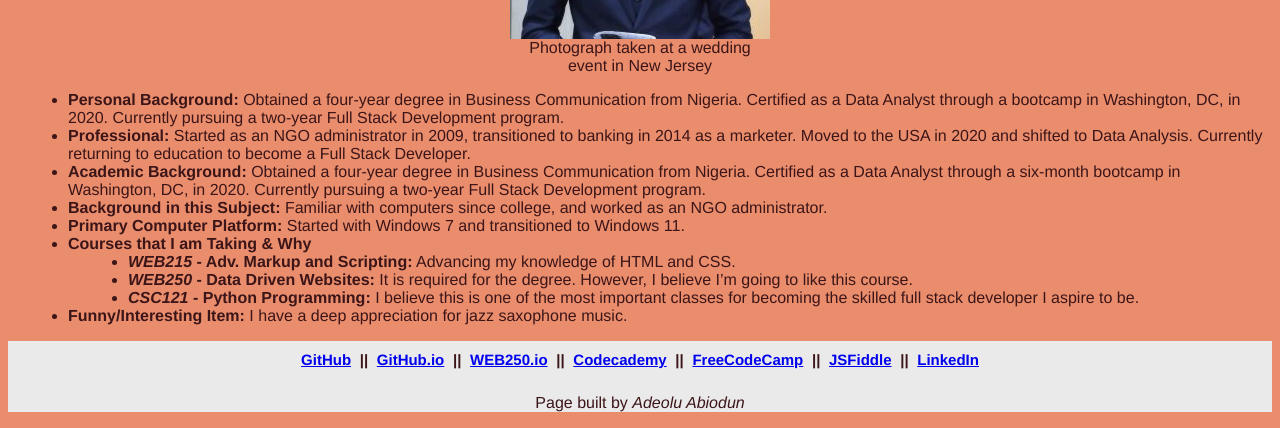
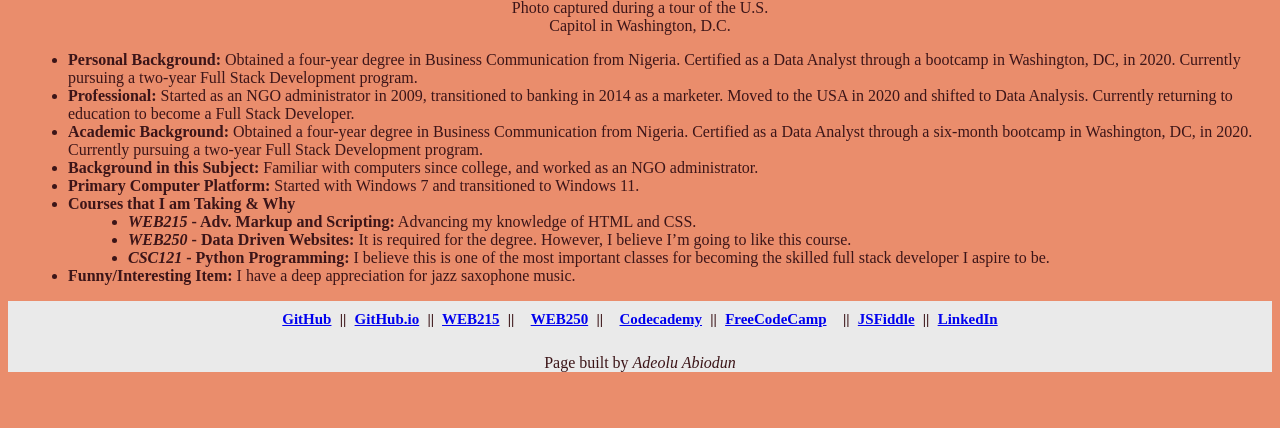
Before and after one commit to AdeoluAbiodun/web250, a PHP site: page /introduction.html in a window 1280 px wide. Shown: the part 416-844 px from the top of the page. After the commit the page ends 788 px from the top, so only its background shows below. Run offline with PHP 8.4, Linux system fonts and the light colour scheme.

Commit message:
new update

```diff
--- a/introduction.html
+++ b/introduction.html
@@ -13,14 +13,14 @@
           <h1>Adeolu Abiodun's Angelic Angelfish | WEB250</h1>
           <nav>
             <a href="index.html">Home</a>&nbsp;||
-            <a href="introduction.html">Introduction</a>&nbsp;||
+            <a href="introduction.html">Introduction</a>
         </nav>
         </header>
 <main>
   <h2>Introduction</h2>
   <figure>
-   <img src="images/weddingheadshotreduced.jpg" alt="Photograph taken at a wedding event in New Jersey" width="260" height="260">
-   <figcaption>Photograph taken at a wedding event in New Jersey</figcaption>
+   <img src="images/IMG_6095.JPG" alt="Photo captured during a tour of the U.S. Capitol in Washington, D.C." width="320" height="220">
+   <figcaption>Photo captured during a tour of the U.S. Capitol in Washington, D.C.</figcaption>
    </figure>
   <ul>
     <li><b>Personal Background:</b> Obtained a four-year degree in Business Communication from Nigeria. Certified as a Data Analyst through a bootcamp in Washington, DC, in 2020. Currently pursuing a two-year Full Stack Development program.</li>
@@ -42,9 +42,10 @@
   <nav>
     <a href="https://github.com/adeoluabiodun/">GitHub</a>&nbsp;||
     <a href="https://adeoluabiodun.github.io/">GitHub.io</a>&nbsp;||
-    <a href="index.html">WEB250.io</a>&nbsp;||
+    <a href="https://adeoluabiodun.github.io/web215/">WEB215</a>&nbsp;||&nbsp;
+    <a href="index.html">WEB250</a>&nbsp;||&nbsp;
     <a href="https://www.codecademy.com/profiles/AdeoluAbiodun">Codecademy</a>&nbsp;||
-    <a href="https://www.freecodecamp.org/AdeoluAbiodun">FreeCodeCamp</a>&nbsp;||
+    <a href="https://www.freecodecamp.org/AdeoluAbiodun">FreeCodeCamp</a> &nbsp;||
     <a href="https://jsfiddle.net/user/AdeoluAbiodun/">JSFiddle</a>&nbsp;||
     <a href="https://www.linkedin.com/in/adeolu-abiodun-42a858279/">LinkedIn</a>
   </nav>
--- a/styles/default.css
+++ b/styles/default.css
@@ -6,7 +6,7 @@
   background-color: coral;
   animation: changeColor 180s infinite;
   color: #3C1518;
-  font-family: Lora, Helvetica, sans-serif;
+  font-family: 'Cabin Sketch', Lobster;
 }
 
 header, footer {
```
Also changed, not shown: 2 other files.
